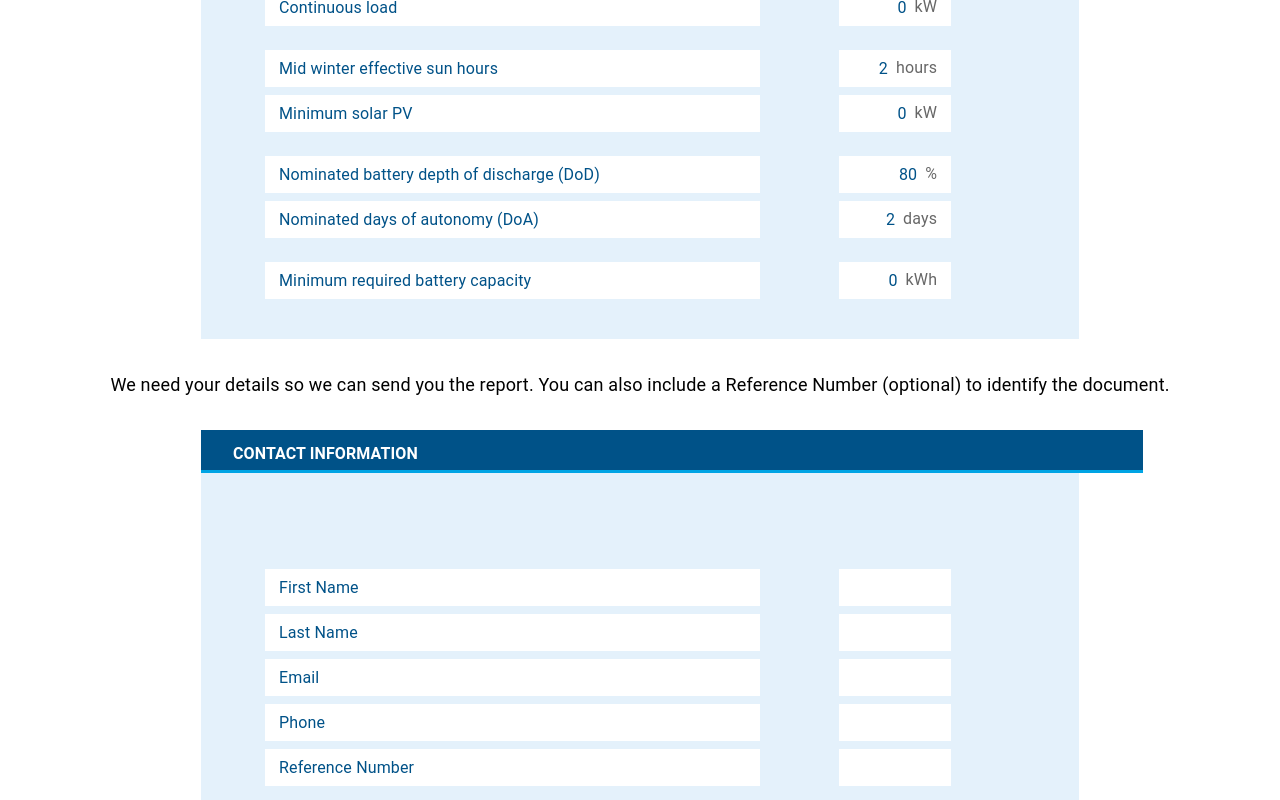
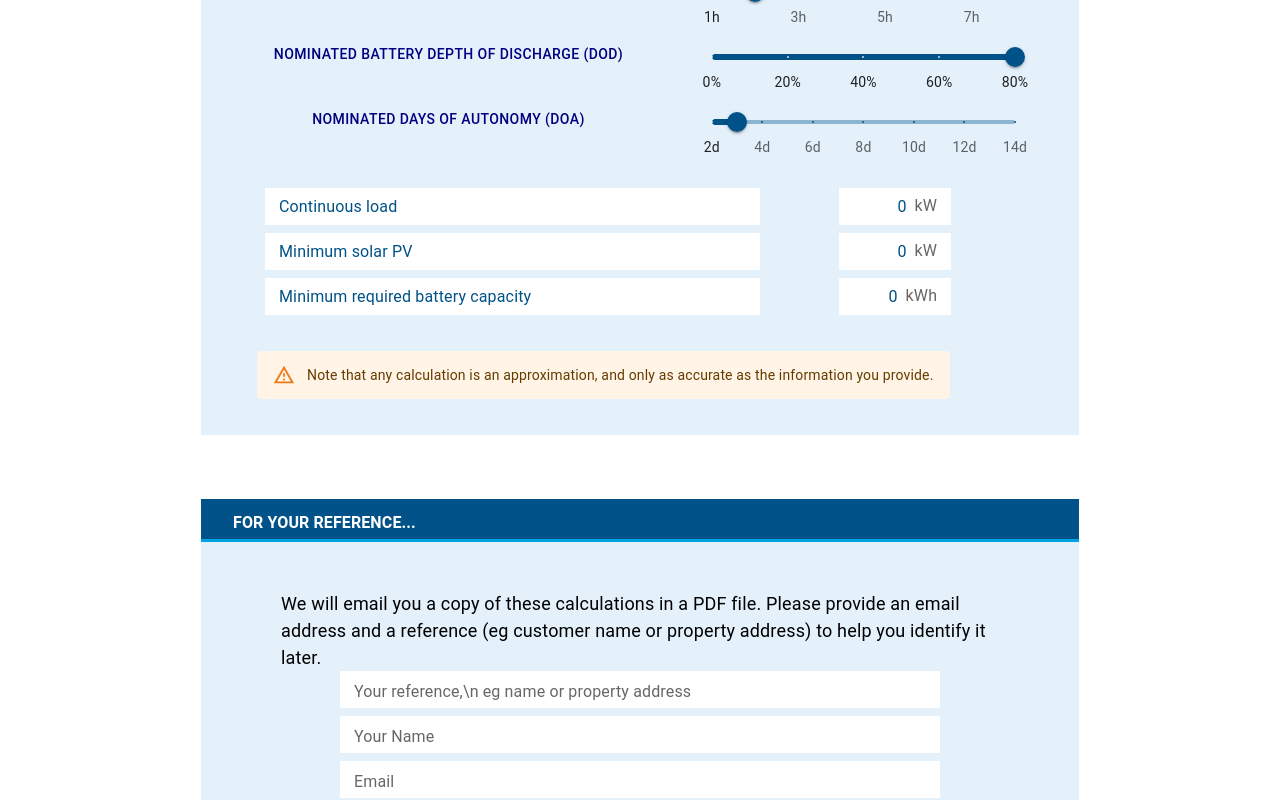
Before and after one commit to Back2Dev/load-calculator, a React (Vite) app: page / in a window 1280 px wide. Shown: the part 3120-3920 px from the top of the page. Built offline with nearby package versions, Linux system fonts and the light colour scheme.

Commit message:
Sliders and contact form

```diff
--- a/src/pages/load-calc/calc.jsx
+++ b/src/pages/load-calc/calc.jsx
@@ -76,7 +76,9 @@ const Calc = ({ applianceGroups = {} }) => {
               lineHeight={1.5}
               mx={2}
             >
-              We want to help you calculate the right system. Fill the table below to estimate energy usage. Try to account for everything. We already included common household appliances.
+              We want to help you calculate the right system. Fill the table below to
+              estimate energy usage. Try to account for everything. We already included
+              common household appliances.
             </Typography>
 
             <Typography
@@ -89,17 +91,18 @@ const Calc = ({ applianceGroups = {} }) => {
               mx={2}
             >
               <ol>
-              <li>Select the electrical appliances that are in the home or business.</li>
+                <li>
+                  Select the electrical appliances that are in the home or business.
+                </li>
                 <li>Use the plus or minus arrows to increase the number of units.</li>
                 <li>
-                Fill out ‘Watts’ - you can check this on the name plate of the appliance.
+                  Fill out ‘Watts’ - you can check this on the name plate of the
+                  appliance.
                 </li>
                 <li>
                   Fill out ’hours’ - you can confirm this with the property occupants.
                 </li>
-              <li>
-                Select ‘More appliances’ for more options.
-              </li>
+                <li>Select ‘More appliances’ for more options.</li>
               </ol>
             </Typography>
           </Box>
@@ -118,7 +121,6 @@ const Calc = ({ applianceGroups = {} }) => {
         >
           {/* <Box width={750} height="fit-content"> */}
           <Box height="fit-content">
-
             <TableHeaders />
 
             <Box
@@ -183,7 +185,6 @@ const Calc = ({ applianceGroups = {} }) => {
         >
           {/* <Box width={750} height="fit-content"> */}
           <Box height="fit-content">
-
             <SummaryHeader />
 
             <Box
@@ -209,17 +210,7 @@ const Calc = ({ applianceGroups = {} }) => {
           }}
         >
           {/* <Box maxWidth={800} height="fit-content" my={4}> */}
-          <Box height="fit-content" my={4}>
-            <Typography
-              color={theme.palette.black.main}
-              textAlign="left"
-              fontSize={18}
-              lineHeight={1.5}
-              mx={2}
-            >
-             We need your details so we can send you the report. You can also include a Reference Number (optional) to identify the document.
-            </Typography>
-          </Box>
+          <Box height="fit-content" my={4}></Box>
         </Box>
 
         {/* Contact Table */}
@@ -235,7 +226,6 @@ const Calc = ({ applianceGroups = {} }) => {
         >
           {/* <Box width={750} height="fit-content"> */}
           <Box height="fit-content">
-
             <ContactHeader />
 
             <Box
@@ -246,29 +236,13 @@ const Calc = ({ applianceGroups = {} }) => {
               py={2}
               sx={{ flexGrow: 1 }}
             >
-
               <ContactForm />
-
             </Box>
           </Box>
-        </Box>
-        <Box height="fit-content" my={4}>
-            <Typography
-              color={theme.palette.black.main}
-              textAlign="left"
-              fontSize={18}
-              lineHeight={1.5}
-              mx={2}
-            >
-              Note that any calculation is an approximation, and only as accurate as the information you provide. By providing us with your details you agree that we might contact you about the Calculator Report. A copy will be kept for future reference. We will never email you marketing information.
-
-            </Typography>
         </Box>
       </Box>
 
       <SubmitButton />
-
-
     </>
   )
 }
--- a/src/pages/load-calc/components/ContactForm.jsx
+++ b/src/pages/load-calc/components/ContactForm.jsx
@@ -1,24 +1,16 @@
 import React from 'react'
 import { TextField, Box, Typography } from '@mui/material'
 import Grid from '@mui/material/Unstable_Grid2'
-import InputAdornment from '@mui/material/InputAdornment'
-
-import Item from './Item'
+import Alert from '@mui/material/Alert'
 import { useData } from '../DataContext'
 import { useTheme } from '@emotion/react'
-import SummaryRow from './SummaryRow'
+import ContactRow from './contact-row'
 import ContactHeader from './ContactHeader'
 
 const RowSpacer = () => <Grid xs={12} my={0.5}></Grid>
 
 const ContactForm = () => {
-  const {
-    fname,
-    lname,
-    email,
-    phone,
-    refno,
-  } = useData()
+  const { name, email, phone, reference } = useData()
 
   const handleUpdate = (e, variableName) => {
     const value = Number(e.target.value)
@@ -34,36 +26,41 @@ const ContactForm = () => {
       height="fit-content"
       p={4}
       sx={{ flexGrow: 1 }}
-    mt={6}
+      // mt={6}
     >
+      <Typography
+        color={theme.palette.black.main}
+        textAlign="left"
+        fontSize={18}
+        lineHeight={1.5}
+        mx={2}
+      >
+        We will email you a copy of these calculations in a PDF file. Please provide an
+        email address and a reference (eg customer name or property address) to help you
+        identify it later.
+      </Typography>
       <Grid container rowSpacing={1} columnSpacing={2}>
-      <SummaryRow
-        description="First Name"
-        value={fname}
+        <ContactRow
+          description="Your reference,\n eg name or property address"
+          value={reference}
+          field="reference"
         />
+        <ContactRow description="Your Name" value={name} field="name" />
 
-      <SummaryRow
-        description="Last Name"
-        value={lname}
-      />
+        <ContactRow description="Email" value={email} field="email" />
 
+        <ContactRow description="Phone (optional)" value={phone} field="phone" />
 
-      <SummaryRow
-        description="Email"
-        value={email}
+        <RowSpacer />
 
-      />
-
-      <SummaryRow
-        description="Phone"
-        value={phone}
-      />
-
-      <SummaryRow
-        description="Reference Number"
-        value={refno}
-      />
-
+        <Alert severity="info" style={{ textAlign: 'left' }}>
+          By providing us with your details you agree that we might contact you about the
+          Load Calculator.
+          <ul>
+            <li>A copy of the file will be kept for future reference.</li>
+            <li>We will never email you marketing information.</li>
+          </ul>
+        </Alert>
       </Grid>
     </Box>
   )
--- a/src/pages/load-calc/components/ContactHeader.jsx
+++ b/src/pages/load-calc/components/ContactHeader.jsx
@@ -11,7 +11,6 @@ const ContactHeader = () => {
     <>
       <Box
         backgroundColor={theme.palette.primary.main}
-        width="100%"
         height="fit-content"
         px={4}
         pt={2}
@@ -27,14 +26,13 @@ const ContactHeader = () => {
               lineHeight={1.0}
               variant="subtitle2"
             >
-              CONTACT INFORMATION
+              FOR YOUR REFERENCE...
             </Typography>
           </Grid>
         </Grid>
       </Box>
       <Box
         backgroundColor={theme.palette.secondary.main}
-        width="100%"
         height="3px"
         px={4}
         py={0}
--- a/src/pages/load-calc/components/Summary.jsx
+++ b/src/pages/load-calc/components/Summary.jsx
@@ -2,11 +2,13 @@ import React from 'react'
 import { TextField, Box, Typography } from '@mui/material'
 import Grid from '@mui/material/Unstable_Grid2'
 import InputAdornment from '@mui/material/InputAdornment'
+import Alert from '@mui/material/Alert'
 
 import Item from './Item'
 import { useData } from '../DataContext'
 import { useTheme } from '@emotion/react'
 import SummaryRow from './SummaryRow'
+import SliderRow from './slider-row'
 
 const RowSpacer = () => <Grid xs={12} my={0.5}></Grid>
 
@@ -38,7 +40,7 @@ const Summary = () => {
       height="fit-content"
       p={4}
       sx={{ flexGrow: 1 }}
-      mt={6}
+      mt={0}
     >
       <Grid container rowSpacing={1} columnSpacing={2}>
         <SummaryRow
@@ -57,16 +59,19 @@ const Summary = () => {
 
         <RowSpacer />
 
-        <SummaryRow
+        <SliderRow
           description="Percent of appliances on at once"
           value={percentActive}
           keyName={'percentActive'}
           defaultValue={80}
           editable={true}
           suffix="%"
+          range={[0, 100]}
+          step={20}
+          suffix="%"
         />
 
-{/* {description === 'Percent of appliances on at once' && (
+        {/* {description === 'Percent of appliances on at once' && (
           <SummaryRow
             description={<Typography fontWeight="bold">{description}</Typography>}
             value={percentActive}
@@ -77,22 +82,44 @@ const Summary = () => {
           />
         )} */}
 
+        <RowSpacer />
+
+        <SliderRow
+          description="Mid winter effective sun hours"
+          value={winterSunHours}
+          keyName={'winterSunHours'}
+          defaultValue={2}
+          range={[1, 8]}
+          step={2}
+          suffix="h"
+        />
+
+        <SliderRow
+          description="Nominated battery depth of discharge (DoD)"
+          value={dod}
+          keyName={'dod'}
+          defaultValue={80}
+          range={[0, 80]}
+          step={20}
+          suffix="%"
+        />
+
+        <SliderRow
+          description="Nominated days of autonomy (DoA)"
+          value={doa}
+          keyName={'doa'}
+          defaultValue={3}
+          range={[2, 14]}
+          step={2}
+          suffix="d"
+        />
+
+        <RowSpacer />
         <SummaryRow
           description="Continuous load"
           value={continuousLoad}
           keyName={'continuousLoad'}
           suffix="kW"
-        />
-
-        <RowSpacer />
-
-        <SummaryRow
-          description="Mid winter effective sun hours"
-          value={winterSunHours}
-          keyName={'winterSunHours'}
-          suffix="hours"
-          defaultValue={2}
-          editable={true}
         />
 
         <SummaryRow
@@ -102,34 +129,19 @@ const Summary = () => {
           suffix="kW"
         />
 
-        <RowSpacer />
-
-        <SummaryRow
-          description="Nominated battery depth of discharge (DoD)"
-          value={dod}
-          keyName={'dod'}
-          suffix={'%'}
-          defaultValue={80}
-          editable={true}
-        />
-
-        <SummaryRow
-          description="Nominated days of autonomy (DoA)"
-          value={doa}
-          keyName={'doa'}
-          suffix={doa > 1 ? 'days' : 'day'}
-          defaultValue={2}
-          editable={true}
-        />
-
-        <RowSpacer />
-
         <SummaryRow
           description="Minimum required battery capacity"
           value={nameplate}
           keyName={'nameplate'}
           suffix="kWh"
         />
+        <RowSpacer />
+        <RowSpacer />
+
+        <Alert severity="warning">
+          Note that any calculation is an approximation, and only as accurate as the
+          information you provide.
+        </Alert>
       </Grid>
     </Box>
   )
--- a/src/pages/load-calc/components/SummaryRow.jsx
+++ b/src/pages/load-calc/components/SummaryRow.jsx
@@ -17,7 +17,6 @@ const SummaryRow = ({
   keyName,
   defaultValue,
   editable = false,
-
 }) => {
   const { updateCalculationVariable } = useData()
 
@@ -102,5 +101,4 @@ const SummaryRow = ({
   )
 }
 
-
 export default SummaryRow
--- /dev/null
+++ b/src/pages/load-calc/components/contact-row.jsx
@@ -0,0 +1,53 @@
+import React from 'react'
+import { TextField, Box } from '@mui/material'
+import Grid from '@mui/material/Unstable_Grid2'
+import InputAdornment from '@mui/material/InputAdornment'
+
+import CancelIcon from '@mui/icons-material/Cancel'
+import Item from './Item'
+import { useData } from '../DataContext'
+import { useTheme } from '@emotion/react'
+
+import ReplayCircleFilledIcon from '@mui/icons-material/ReplayCircleFilled'
+
+const ContactRow = ({ description, value, field, suffix, keyName, defaultValue }) => {
+  const { updateCalculationVariable } = useData()
+
+  const handleUpdate = (e, variableName) => {
+    const value = e.target.value.replace(/[^\d.]/g, '')
+    updateCalculationVariable(variableName, value)
+  }
+
+  const theme = useTheme()
+
+  const resetValue = () => updateCalculationVariable(keyName, defaultValue)
+
+  return (
+    <Grid xs={12}>
+      <TextField
+        width="100%"
+        size="small"
+        label={description}
+        // variant="standard"
+        margin="none"
+        value={value}
+        id={field}
+        onChange={(e) => handleUpdate(e, keyName)}
+        sx={{
+          width: '80%',
+          backgroundColor: theme.palette.white.main,
+          '& .MuiOutlinedInput-input': {
+            height: '1.25rem',
+            color: theme.palette.primary.main,
+            textAlign: 'right',
+          },
+          '& .MuiOutlinedInput-notchedOutline': {
+            border: value === '' || value === 0 ? '3px solid red' : 'none',
+          },
+        }}
+      />
+    </Grid>
+  )
+}
+
+export default ContactRow
--- /dev/null
+++ b/src/pages/load-calc/components/slider-row.jsx
@@ -0,0 +1,82 @@
+import React from 'react'
+import Typography from '@mui/material/Typography'
+import Grid from '@mui/material/Unstable_Grid2'
+
+import CancelIcon from '@mui/icons-material/Cancel'
+import { useData } from '../DataContext'
+import { useTheme } from '@emotion/react'
+import InputAdornment from '@mui/material/InputAdornment'
+import Slider from '@mui/material/Slider'
+import Item from './Item'
+
+const SliderLabel = ({
+  range = [0, 100],
+  step = 20,
+  suffix = '%',
+  sliderChange,
+  defaultValue,
+}) => {
+  const marks = []
+  for (let n = range[0]; n <= range[1]; n = n + step) {
+    marks.push({ value: n, label: `${n}${suffix}` })
+  }
+
+  return (
+    <Slider
+      aria-label={`Select value from ${range[0]} to ${range[1]}`}
+      defaultValue={defaultValue}
+      getAriaValueText={(value, index) => marks[index].label}
+      step={step > 1 ? step / 2 : step}
+      marks={marks}
+      min={range[0]}
+      max={range[1]}
+      onChange={sliderChange}
+    />
+  )
+}
+
+const SliderRow = ({
+  description,
+  value,
+  keyName,
+  defaultValue,
+  range = [0, 100],
+  step = 20,
+  suffix = '%',
+}) => {
+  const { updateCalculationVariable } = useData()
+
+  const handleUpdate = (e, variableName) => {
+    const value = e.target.value
+    updateCalculationVariable(variableName, value)
+  }
+
+  const theme = useTheme()
+
+  const resetValue = () => updateCalculationVariable(keyName, defaultValue)
+
+  return (
+    <>
+      <Grid xs={6}>
+        <Typography variant="button" gutterBottom color="navy">
+          {description}
+        </Typography>
+      </Grid>
+
+      <Grid xs={5} xsOffset={1}>
+        <SliderLabel
+          range={range}
+          step={step}
+          suffix={suffix}
+          defaultValue={defaultValue}
+          sliderChange={(e, newValue) => {
+            e.target.value = newValue
+            handleUpdate(e, keyName)
+          }}
+        />
+      </Grid>
+    </>
+  )
+}
+
+export default SliderRow
```
Lines whose indentation alone changed are shown as unchanged.
